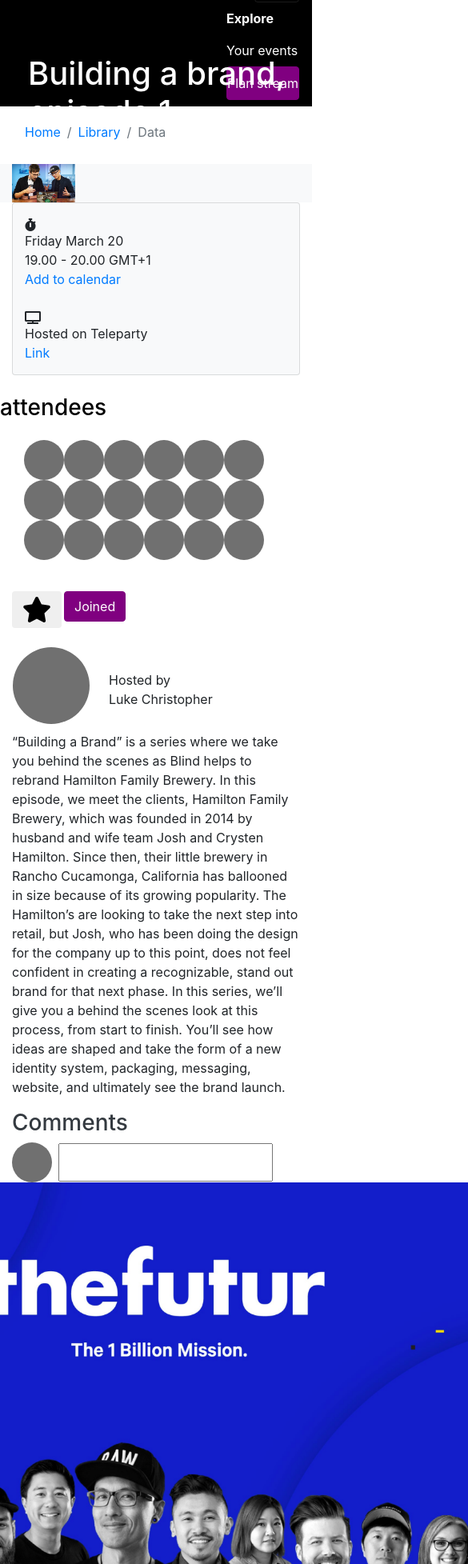
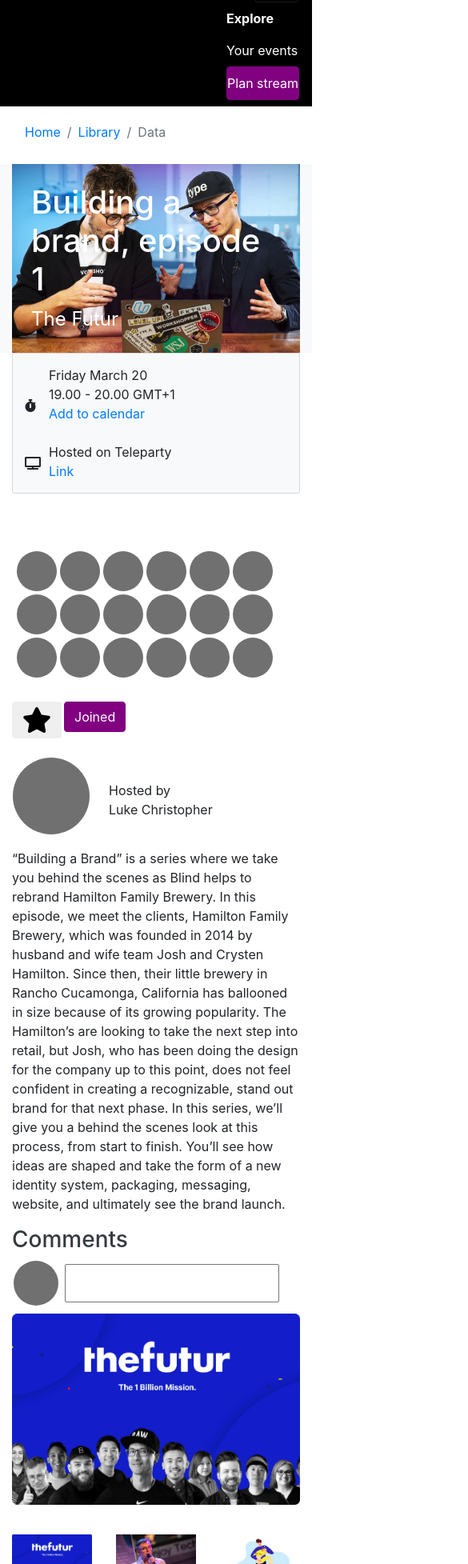
Before and after one commit to jr-tamaela/frontend, a website built with Parcel: page event-detail.html in a window 390 px wide. Shown: the part 45-2000 px from the top of the page at 80% size, 585 px wide, since content can reach past the window. Built offline with nearby package versions, Linux system fonts and the light colour scheme.

Commit message:
adjustments to event-detail page. header background-img, profile images, content wrapper, images.

```diff
--- a/event-detail.html
+++ b/event-detail.html
@@ -65,7 +65,7 @@
       </div>
     </nav>
 
-    <div class="container-fluid">
+    <div class="container">
       <div class="row">
         <div class="col">
           <nav aria-label="breadcrumb">
@@ -78,7 +78,7 @@
         </div>
       </div>
       <div class="row mb-4">
-        <div class="col-lg-8 col-md-8 col-sm-12 col-12 bg-light">
+        <div class="col-lg-8 col-md-8 col-sm-12 col-12 bg-light p0">
           <div class="event-detail-header p-4 h-100">
             <div class="header-background">
               <div class="header-text-block">
@@ -90,7 +90,7 @@
         </div>
         <div class="col-lg-4 col-md-12 col-sm-12 col-12">
           <div class="card bg-light mb-4">
-            <div class="row align-items-center mb">
+            <div class="row flex-nowrap">
               <div class="col-1 align-self-center mt-1 text-center">
                 <i class="fas fa-stopwatch"></i>
               </div>
@@ -103,7 +103,7 @@
                 <a href="">Add to calendar</a>
               </div>
             </div>
-            <div class="row align-items-center">
+            <div class="row flex-nowrap">
               <div class="col-1 align-self-center mt-1 text-center">
                 <i class="fas fa-tv"></i>
               </div>
@@ -116,7 +116,9 @@
           </div>
 
           <div class="row">
-            <h3>attendees</h3>
+            <div class="col-lg-4 col-md-4 col-sm-12 col-12">
+              <h3>attendees</h3>
+            </div>
           </div>
 
           <div class="row">
@@ -168,8 +170,8 @@
           <span class="text-bold">Luke Christopher</span>
         </div>
       </div>
-      <div class="row">
-        <div class="col-lg-6 col-md-6 cold-sm-12 col-12">
+      <div class="row my-2">
+        <div class="col-lg-8 col-md-8 cold-sm-12 col-12">
           <p>
             “Building a Brand” is a series where we take you behind the scenes
             as Blind helps to rebrand Hamilton Family Brewery. In this episode,
@@ -186,7 +188,7 @@
             website, and ultimately see the brand launch.
           </p>
         </div>
-        <div class="col-lg-6 col-md-6 cold-sm-12 col-12">
+        <div class="col-lg-4 col-md-4 cold-sm-12 col-12">
           <h3 class="text-dark">Comments</h3>
           <div class="d-flex align-items-center">
             <div class="img-round-profile mr-2"></div>
@@ -195,26 +197,26 @@
         </div>
       </div>
       <div class="row">
-        <div
-          class="col-lg-6 col-md-6 col-sm-12 col-12 d-flex justify-content-center"
-        >
-          <img src="images/original.png" alt="" />
+        <div class="col-lg-8 col-md-8 col-sm-12 col-12">
+          <img src="images/original.png" alt="" class="img-fluid" />
         </div>
       </div>
       <div class="row">
-        <h4>Photo's</h4>
+        <div class="col">
+          <h4>Photo's</h4>
+        </div>
       </div>
       <div class="row">
-        <div class="col-6">
+        <div class="col-lg-8 col-md-8 col-sm-12 col-12 mb-4">
           <div class="row p-0">
             <div class="col-4">
-              <img src="images/Image4.png" alt="" />
+              <img src="images/original.png" alt="" class="img-fluid" />
             </div>
             <div class="col-4">
-              <img src="images/Image4.png" alt="" />
+              <img src="images/images.jpeg" alt="" class="img-fluid" />
             </div>
             <div class="col-4">
-              <img src="images/Image4.png" alt="" />
+              <img src="images/Image4.png" alt="" class="img-fluid" />
             </div>
           </div>
         </div>
--- a/scss/components/_cards.scss
+++ b/scss/components/_cards.scss
@@ -59,8 +59,7 @@
 .badge-container {
   display: inline-flex;
   flex-wrap: wrap;
-  padding: 10px;
-  margin: 5px;
+  padding: 0.25rem;
   //width: calc(#{$badge-width * 6} + 0.5rem);
 
   .img-round-profile {
--- a/scss/components/_headers.scss
+++ b/scss/components/_headers.scss
@@ -1,15 +1,16 @@
 .event-detail-header {
   background-image: url("../images/detailHeader.png");
   background-repeat: no-repeat;
-  background-size: contain;
+  background-size: cover;
+  background-position: center;
 }
 
-.header-background {
-  background-image: linear-gradient(red, yellow);
-}
+// .header-background {
+//   background-image: linear-gradient(red, yellow);
+// }
 
 .header-text-block {
-  position: absolute;
+  //position: absolute;
   bottom: 45;
   left: 35;
   span {
--- a/scss/components/_images.scss
+++ b/scss/components/_images.scss
@@ -15,8 +15,9 @@
 }
 
 .img-round-profile {
-  width: 50px;
-  height: 50px;
+  width: 3.5rem;
+  height: 3.5rem;
+  margin: 2px;
   border-radius: 50%;
   border: none;
   display: inline-block;
```
